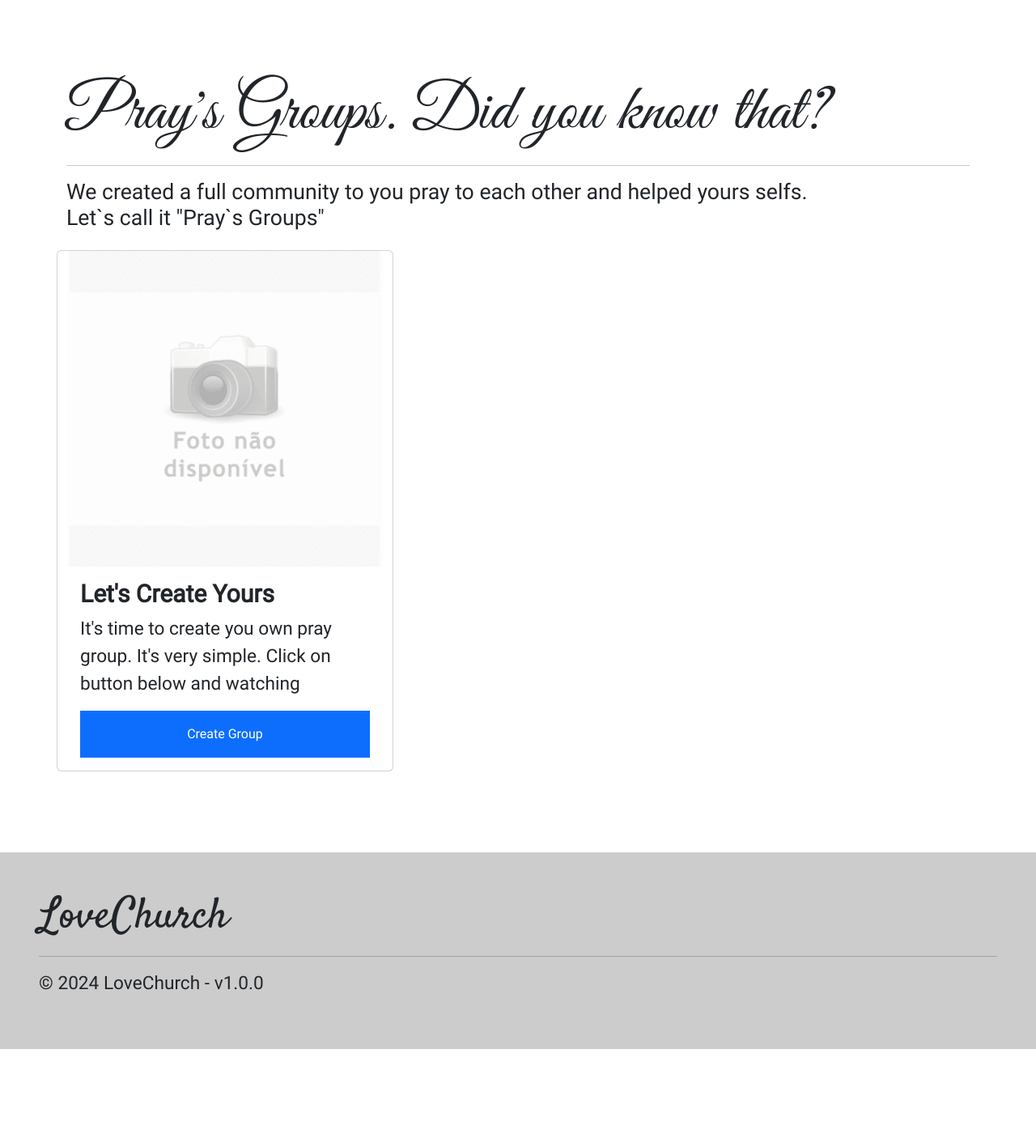
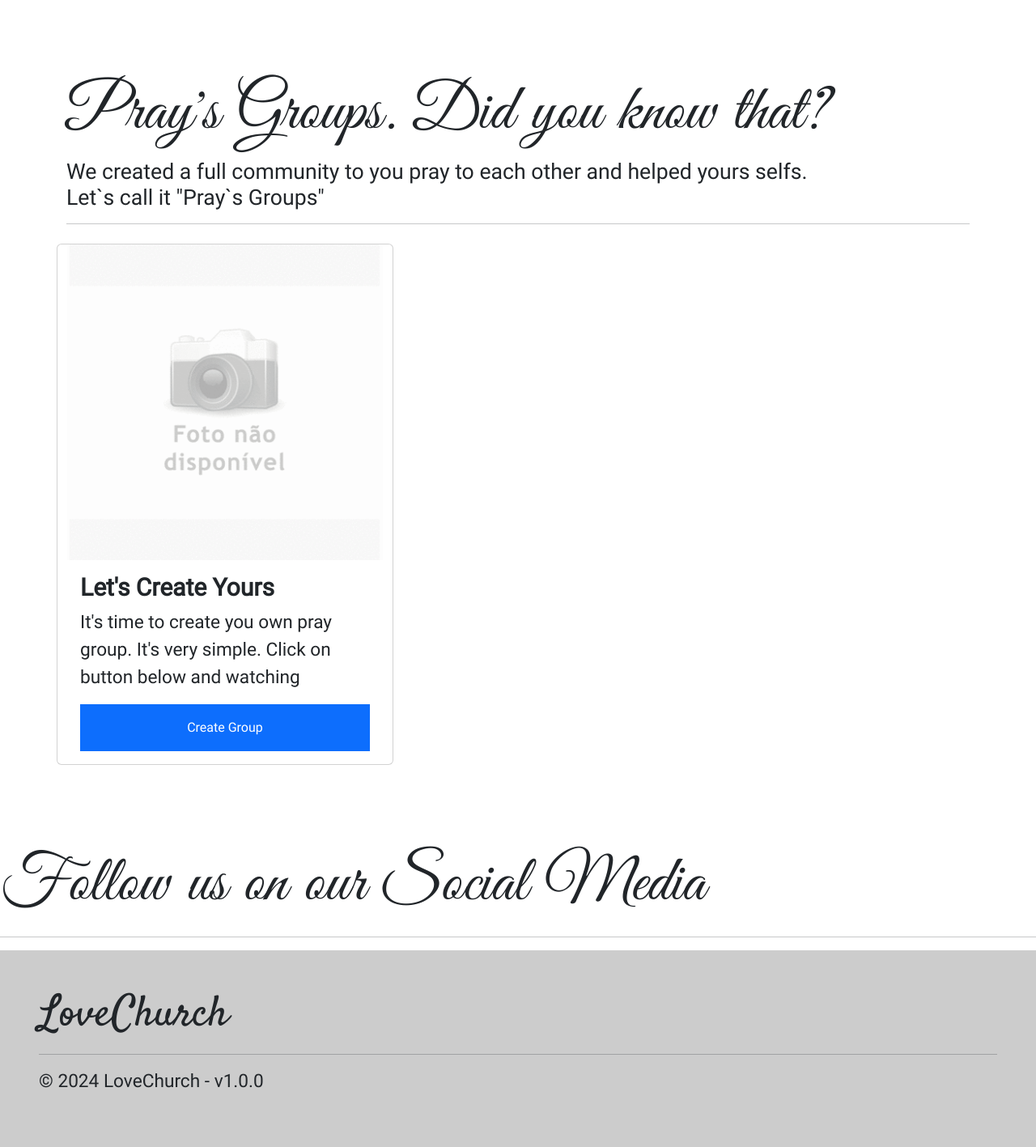
Before and after one commit to isaacrochaoliveira/LoveChurch, a PHP site: page /Home/Index in a window 1280 px wide. Shown: the part 1728-3145 px from the top of the page at 81% size. Before the commit the page ends 3024 px from the top, so only its background shows below. Run offline with PHP 8.4, Linux system fonts and the light colour scheme; the visitor is signed in with stand-in values (Sample User, id 1); data that the repository does not hold is empty; some libraries are stand-ins or nearby versions.

Commit message:
Update Index.php

```diff
--- a/lovechurch/app/views/Home/Index.php
+++ b/lovechurch/app/views/Home/Index.php
@@ -43,8 +43,8 @@
 <section id="prays__groups">
 	<div class="container">
 		<h2>Pray's Groups. Did you know that?</h2>
+		<h3 class="size-20pt font-roboto">We created a full community to you pray to each other and helped yours selfs.<br>Let`s call it "Pray`s Groups"</h3>
 		<hr>
-		<h3 class="size-20pt font-roboto">We created a full community to you pray to each other and helped yours selfs.<br>Let`s call it "Pray`s Groups"</h3>
 		<div class="row whole_square_groups mt-4">
 			<div class="col-md-4 card" style="width: 26rem;">
   				<img src="<?= URL_IMAGEM ?>img/foto-indisponivel.jpg" class="card-img-top" alt="Foto Indisponível">
@@ -81,4 +81,9 @@
 		</div>
 	</div>
 </section>
-<section>
+<section id="social_media">
+	<div class="">
+		<h2>Follow us on our Social Media</h2>
+	</div>
+	<hr>
+</section>
```
